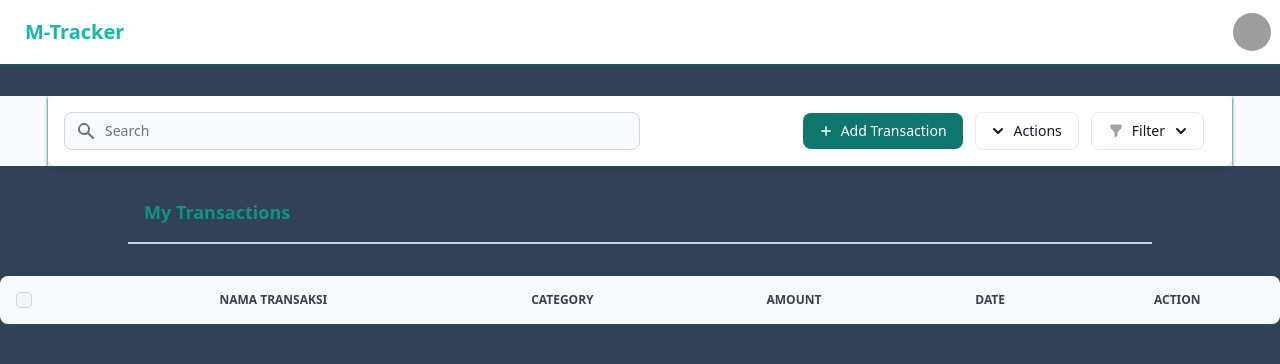
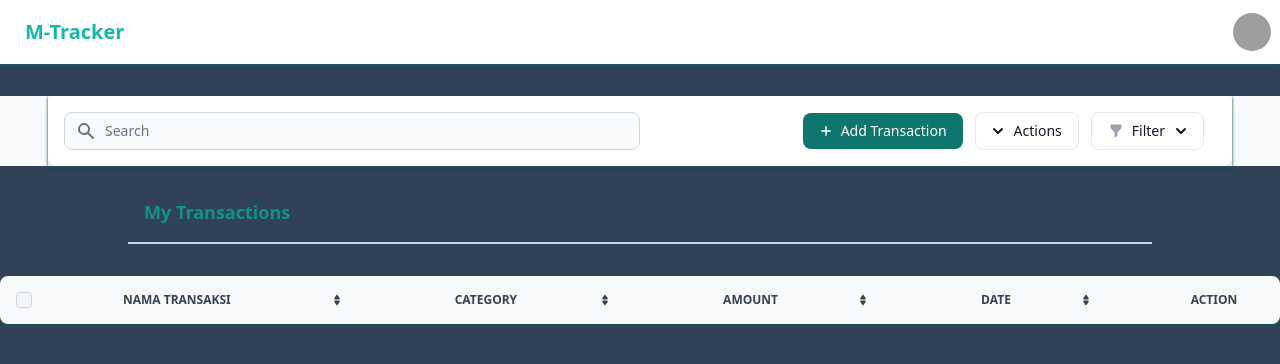
Before and after one commit to mubaihaqi/personal-finance-tracker, a React (Vite) app: page / in a window 1280 px wide. Shown: the top 364 px of the page. Built offline with nearby package versions, Linux system fonts and the light colour scheme; grey boxes are pictures that could not be loaded.

Commit message:
Small optimation

```diff
--- a/src/App.jsx
+++ b/src/App.jsx
@@ -21,7 +21,11 @@ export default function App() {
   useEffect(() => {
     async function fetchTransactions() {
       const storedTransactions = await getTransactions();
-      setTransactions(storedTransactions);
+      // Sortir data berdasarkan tanggal (dari terbaru ke terlama)
+      const sortedTransactions = storedTransactions.sort(
+        (a, b) => new Date(b.date) - new Date(a.date)
+      );
+      setTransactions(sortedTransactions);
     }
     fetchTransactions();
   }, []);
@@ -30,24 +34,34 @@ export default function App() {
     if (editingTransaction) {
       const updatedTransaction = { ...transaction, id: editingTransaction.id };
       await updateTransaction(updatedTransaction); // Update di IndexedDB
+      const updatedTransactions = transactions.map((t) =>
+        t.id === editingTransaction.id ? updatedTransaction : t
+      );
+      // Sortir data setelah update
       setTransactions(
-        transactions.map((t) =>
-          t.id === editingTransaction.id ? updatedTransaction : t
-        )
+        updatedTransactions.sort((a, b) => new Date(b.date) - new Date(a.date))
       );
       setEditingTransaction(null);
     } else {
       const newTransaction = { ...transaction, id: Date.now() };
       await addTransaction(newTransaction); // Tambahkan ke IndexedDB
-      setTransactions([...transactions, newTransaction]);
+      const updatedTransactions = [...transactions, newTransaction];
+      // Sortir data setelah menambahkan
+      setTransactions(
+        updatedTransactions.sort((a, b) => new Date(b.date) - new Date(a.date))
+      );
     }
     setIsModalOpen(false);
   };
 
   const handleRemoveTransaction = async (id) => {
     await deleteTransaction(id); // Hapus dari IndexedDB
+    const updatedTransactions = transactions.filter(
+      (transaction) => transaction.id !== id
+    );
+    // Sortir data setelah penghapusan
     setTransactions(
-      transactions.filter((transaction) => transaction.id !== id)
+      updatedTransactions.sort((a, b) => new Date(b.date) - new Date(a.date))
     );
   };
 
--- a/src/MyChart.jsx
+++ b/src/MyChart.jsx
@@ -1,4 +1,3 @@
-// src/MyChart.jsx
 import React from "react";
 import { Bar } from "react-chartjs-2";
 import {
--- a/src/components/AddModal.jsx
+++ b/src/components/AddModal.jsx
@@ -13,8 +13,10 @@ export default function AddModal({
   const [date, setDate] = useState("");
   const [selectedCategory, setSelectedCategory] = useState(null);
   const [isDropdownOpen, setIsDropdownOpen] = useState(false);
+  const [focusedIndex, setFocusedIndex] = useState(-1); // Indeks untuk navigasi keyboard
 
   const dropdownRef = useRef(null); // Referensi untuk elemen dropdown
+  const focusedItemRef = useRef(null); // Referensi untuk item yang difokuskan
 
   const categories = [
     { id: 1, name: "Acara Sosial" },
@@ -43,6 +45,23 @@ export default function AddModal({
       setSelectedCategory(editingTransaction.category);
     }
   }, [editingTransaction]);
+
+  // Tambahkan event listener untuk tombol Esc
+  useEffect(() => {
+    const handleKeyDown = (event) => {
+      if (event.key === "Escape") {
+        onClose(); // Tutup modal jika tombol Esc ditekan
+      }
+    };
+
+    if (isOpen) {
+      document.addEventListener("keydown", handleKeyDown);
+    }
+
+    return () => {
+      document.removeEventListener("keydown", handleKeyDown);
+    };
+  }, [isOpen, onClose]);
 
   const handleSubmit = (e) => {
     e.preventDefault();
@@ -83,6 +102,45 @@ export default function AddModal({
       document.removeEventListener("mousedown", handleClickOutside);
     };
   }, []);
+
+  // Navigasi keyboard untuk dropdown
+  const handleDropdownKeyDown = (event) => {
+    if (event.key === "ArrowDown") {
+      // Navigasi ke bawah
+      setFocusedIndex((prevIndex) =>
+        prevIndex < categories.length - 1 ? prevIndex + 1 : 0
+      );
+    } else if (event.key === "ArrowUp") {
+      // Navigasi ke atas
+      setFocusedIndex((prevIndex) =>
+        prevIndex > 0 ? prevIndex - 1 : categories.length - 1
+      );
+    } else if (event.key === "Enter" && isDropdownOpen) {
+      // Pilih item yang difokuskan
+      if (focusedIndex >= 0 && focusedIndex < categories.length) {
+        setSelectedCategory(categories[focusedIndex].name);
+        setIsDropdownOpen(false);
+        setFocusedIndex(-1); // Reset fokus
+      }
+    }
+  };
+
+  // Scroll otomatis untuk opsi yang difokuskan
+  useEffect(() => {
+    if (focusedItemRef.current) {
+      focusedItemRef.current.scrollIntoView({
+        behavior: "smooth",
+        block: "nearest",
+      });
+    }
+  }, [focusedIndex]);
+
+  // Reset fokus saat dropdown ditutup
+  useEffect(() => {
+    if (!isDropdownOpen) {
+      setFocusedIndex(-1);
+    }
+  }, [isDropdownOpen]);
 
   return (
     <div
@@ -183,6 +241,7 @@ export default function AddModal({
             <button
               type="button"
               onClick={() => setIsDropdownOpen((prev) => !prev)}
+              onKeyDown={handleDropdownKeyDown} // Tambahkan handler untuk navigasi keyboard
               className="text-gray-400 inline-flex justify-between focus:outline-none peer-focus:font-medium text-sm px-0 py-2.5 text-center items-center !w-full focus:ring-0 hover:cursor-pointer border-b-2 border-gray-600 appearance-none focus:border-teal-800"
             >
               {selectedCategory || "Transaction Category"}
@@ -209,15 +268,18 @@ export default function AddModal({
                 className="absolute left-12 mt-2 z-10 w-[500px] divide-y divide-gray-100 rounded-lg !bg-slate-950 shadow-sm shadow-teal-800 dark:divide-gray-600"
               >
                 <ul className="p-3 space-y-1 text-sm text-gray-700 dark:text-gray-200 h-[200px] overflow-y-auto ">
-                  {categories.map((category) => (
+                  {categories.map((category, index) => (
                     <li key={category.id}>
                       <button
                         type="button"
+                        ref={focusedIndex === index ? focusedItemRef : null} // Tambahkan referensi ke item yang difokuskan
                         onClick={() => {
                           setSelectedCategory(category.name);
                           setIsDropdownOpen(false);
                         }}
-                        className="w-full text-left p-2 rounded-md hover:bg-teal-800/75"
+                        className={`w-full text-left p-2 rounded-md hover:bg-teal-800/75 ${
+                          focusedIndex === index ? "bg-teal-800 text-white" : ""
+                        }`}
                       >
                         {category.name}
                       </button>
--- a/src/components/Tables.jsx
+++ b/src/components/Tables.jsx
@@ -8,10 +8,10 @@ export default function Tables({
       <h2 className="font-bold text-lg mx-32 px-4 mt-8 border-b-2 pb-4 text-teal-600 border-slate-300">
         My Transactions
       </h2>
-      <div className="relative overflow-x-auto sm:rounded-lg mx-auto max-w-7xl mt-8 shadow-sm shadow-teal-800">
+      <div className="relative overflow-x-auto sm:rounded-lg mx-auto max-w-7xl mt-8 shadow-sm shadow-teal-800 mb-8">
         <table className="w-full text-sm text-left rtl:text-right text-gray-500 dark:text-gray-400">
           <thead className="text-xs text-gray-700 uppercase bg-gray-50 dark:bg-gray-700 dark:text-gray-400">
-            <tr>
+            <tr className="h-10">
               <th scope="col" className="p-4">
                 <div className="flex items-center">
                   <input
@@ -24,18 +24,75 @@ export default function Tables({
                   </label>
                 </div>
               </th>
-              <th scope="col" className="px-6 py-3 text-center">
-                Nama Transaksi
+
+              <th scope="col" className="px-14 py-3">
+                <div className="w-full inline-flex justify-between items-center">
+                  Nama Transaksi{" "}
+                  <a href="#">
+                    <svg
+                      className="w-3 h-3 ms-1.5"
+                      aria-hidden="true"
+                      xmlns="http://www.w3.org/2000/svg"
+                      fill="currentColor"
+                      viewBox="0 0 24 24"
+                    >
+                      <path d="M8.574 11.024h6.852a2.075 2.075 0 0 0 1.847-1.086 1.9 1.9 0 0 0-.11-1.986L13.736 2.9a2.122 2.122 0 0 0-3.472 0L6.837 7.952a1.9 1.9 0 0 0-.11 1.986 2.074 2.074 0 0 0 1.847 1.086Zm6.852 1.952H8.574a2.072 2.072 0 0 0-1.847 1.087 1.9 1.9 0 0 0 .11 1.985l3.426 5.05a2.123 2.123 0 0 0 3.472 0l3.427-5.05a1.9 1.9 0 0 0 .11-1.985 2.074 2.074 0 0 0-1.846-1.087Z" />
+                    </svg>
+                  </a>
+                </div>
               </th>
-              <th scope="col" className="px-6 py-3 text-center">
-                Category
+
+              <th scope="col" className="px-14 py-3">
+                <div className="w-full inline-flex justify-between items-center">
+                  Category{" "}
+                  <a href="#">
+                    <svg
+                      className="w-3 h-3 ms-1.5"
+                      aria-hidden="true"
+                      xmlns="http://www.w3.org/2000/svg"
+                      fill="currentColor"
+                      viewBox="0 0 24 24"
+                    >
+                      <path d="M8.574 11.024h6.852a2.075 2.075 0 0 0 1.847-1.086 1.9 1.9 0 0 0-.11-1.986L13.736 2.9a2.122 2.122 0 0 0-3.472 0L6.837 7.952a1.9 1.9 0 0 0-.11 1.986 2.074 2.074 0 0 0 1.847 1.086Zm6.852 1.952H8.574a2.072 2.072 0 0 0-1.847 1.087 1.9 1.9 0 0 0 .11 1.985l3.426 5.05a2.123 2.123 0 0 0 3.472 0l3.427-5.05a1.9 1.9 0 0 0 .11-1.985 2.074 2.074 0 0 0-1.846-1.087Z" />
+                    </svg>
+                  </a>
+                </div>
               </th>
-              <th scope="col" className="px-6 py-3 text-center">
-                Amount
+
+              <th scope="col" className="px-14 py-3">
+                <div className="w-full inline-flex justify-between items-center">
+                  Amount{" "}
+                  <a href="#">
+                    <svg
+                      className="w-3 h-3 ms-1.5"
+                      aria-hidden="true"
+                      xmlns="http://www.w3.org/2000/svg"
+                      fill="currentColor"
+                      viewBox="0 0 24 24"
+                    >
+                      <path d="M8.574 11.024h6.852a2.075 2.075 0 0 0 1.847-1.086 1.9 1.9 0 0 0-.11-1.986L13.736 2.9a2.122 2.122 0 0 0-3.472 0L6.837 7.952a1.9 1.9 0 0 0-.11 1.986 2.074 2.074 0 0 0 1.847 1.086Zm6.852 1.952H8.574a2.072 2.072 0 0 0-1.847 1.087 1.9 1.9 0 0 0 .11 1.985l3.426 5.05a2.123 2.123 0 0 0 3.472 0l3.427-5.05a1.9 1.9 0 0 0 .11-1.985 2.074 2.074 0 0 0-1.846-1.087Z" />
+                    </svg>
+                  </a>
+                </div>
               </th>
-              <th scope="col" className="px-6 py-3 text-center">
-                Date
+
+              <th scope="col" className="px-14 py-3">
+                <div className="w-full inline-flex justify-between items-center">
+                  Date{" "}
+                  <a href="#">
+                    <svg
+                      className="w-3 h-3 ms-1.5"
+                      aria-hidden="true"
+                      xmlns="http://www.w3.org/2000/svg"
+                      fill="currentColor"
+                      viewBox="0 0 24 24"
+                    >
+                      <path d="M8.574 11.024h6.852a2.075 2.075 0 0 0 1.847-1.086 1.9 1.9 0 0 0-.11-1.986L13.736 2.9a2.122 2.122 0 0 0-3.472 0L6.837 7.952a1.9 1.9 0 0 0-.11 1.986 2.074 2.074 0 0 0 1.847 1.086Zm6.852 1.952H8.574a2.072 2.072 0 0 0-1.847 1.087 1.9 1.9 0 0 0 .11 1.985l3.426 5.05a2.123 2.123 0 0 0 3.472 0l3.427-5.05a1.9 1.9 0 0 0 .11-1.985 2.074 2.074 0 0 0-1.846-1.087Z" />
+                    </svg>
+                  </a>
+                </div>
               </th>
+
               <th scope="col" className="px-6 py-3 text-center">
                 Action
               </th>
```
